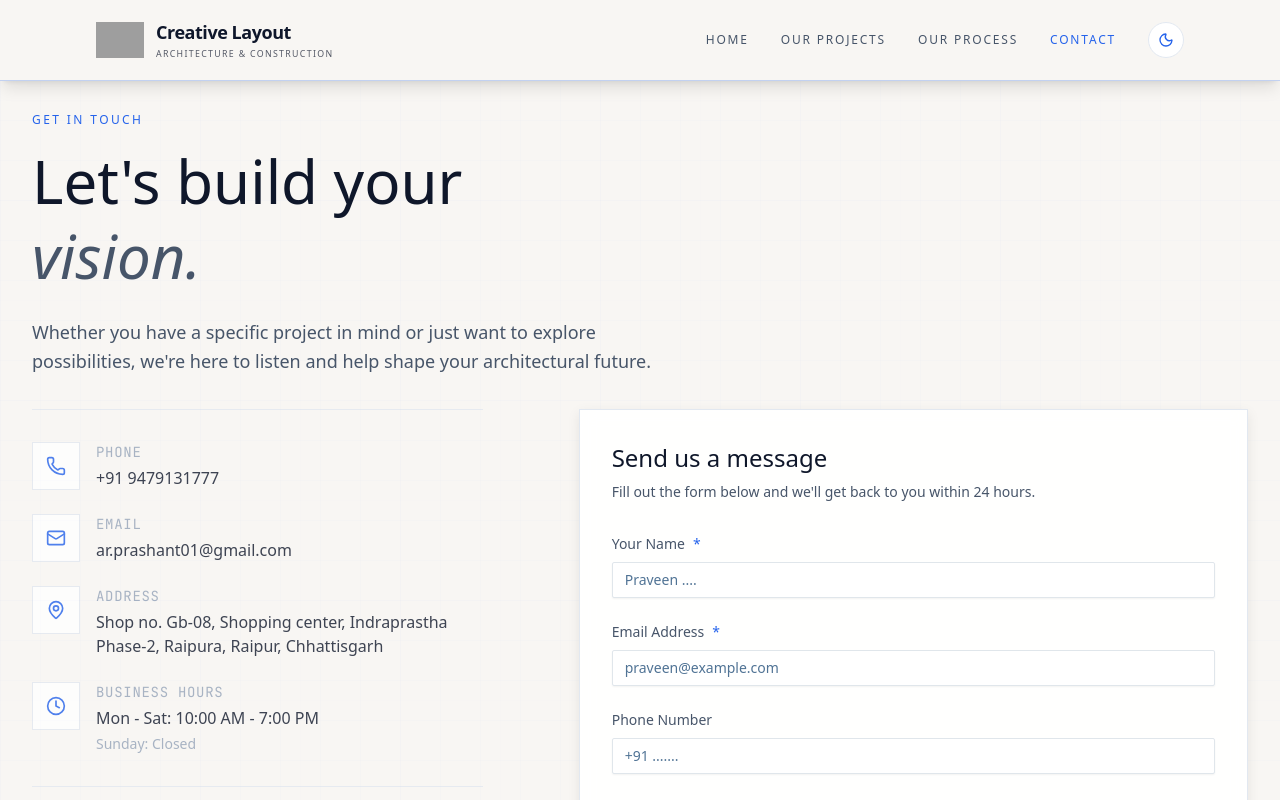
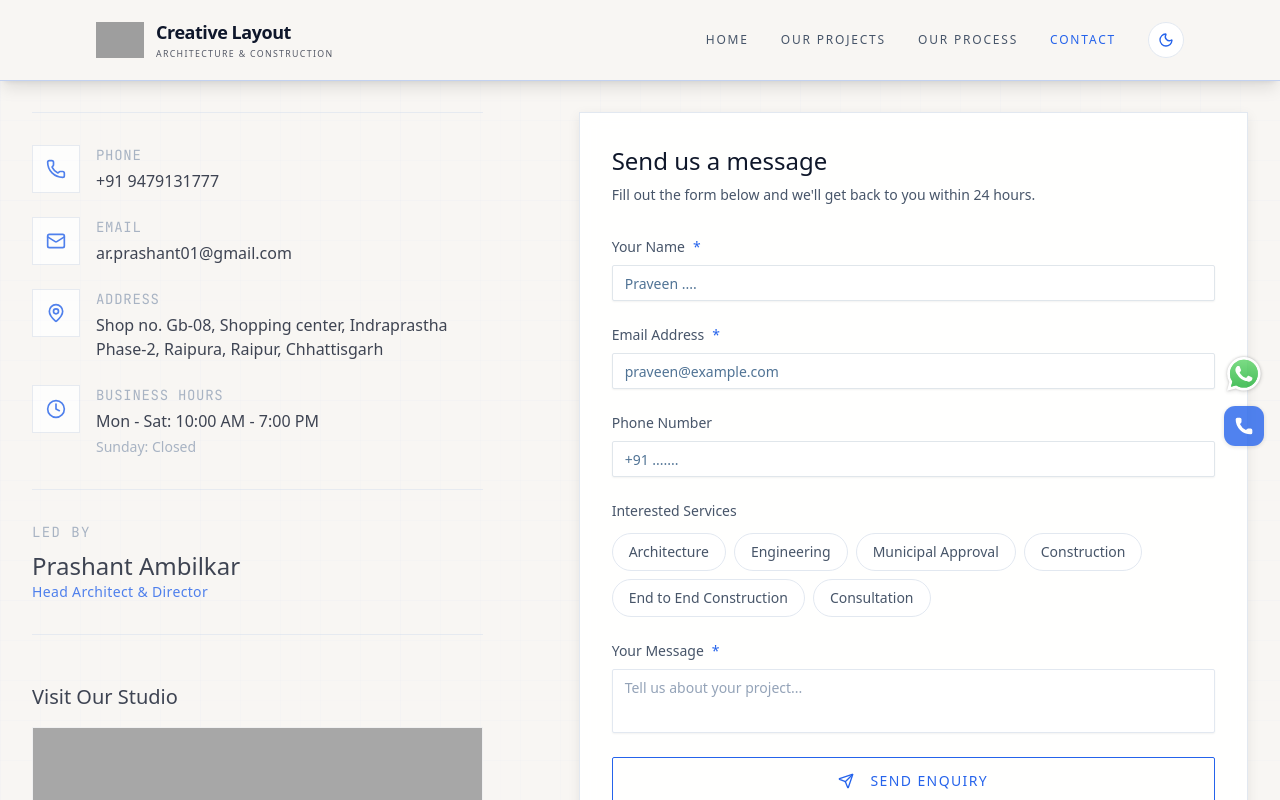
Before and after one commit to Mayank1053/ZaiCreativeLayout, a Next.js app: page /contact in a window 1280 px wide. Shown: the top 800 px of the page. Built offline with nearby package versions, Linux system fonts and the light colour scheme; grey boxes are pictures that could not be loaded.

Commit message:
Floating Contacts and Scroll-to-top and some small ui changes

```diff
--- a/src/app/contact/page.tsx
+++ b/src/app/contact/page.tsx
@@ -35,7 +35,7 @@
         </svg>
       </div>
       <PageContainer>
-        {/* Header Section */}
+        {/* Header Section
         <div className="mb-8 relative z-10">
           <p className="text-accent-blue text-[10px] md:text-xs tracking-[0.2em] uppercase font-medium mb-3 md:mb-4">
             Get in Touch
@@ -48,7 +48,7 @@
             Whether you have a specific project in mind or just want to explore possibilities,
             we&apos;re here to listen and help shape your architectural future.
           </p>
-        </div>
+        </div> */}
 
         <div className="grid grid-cols-1 lg:grid-cols-12 gap-12 lg:gap-24 items-start">
           {/* Form Column - Now comes first on mobile or stays prominent */}
--- a/src/app/projects/[slug]/page.tsx
+++ b/src/app/projects/[slug]/page.tsx
@@ -78,7 +78,7 @@
   };
 
   return (
-    <main className="min-h-screen bg-surface-primary pb-20">
+    <main className="min-h-screen bg-surface-primary">
       <ProjectDetailClient project={serializedProject} />
     </main>
   );
--- a/src/app/projects/[slug]/project-detail-client.tsx
+++ b/src/app/projects/[slug]/project-detail-client.tsx
@@ -149,7 +149,7 @@
       </section>
 
       {/* Project Details Content */}
-      <section className="relative py-20 bg-surface-primary text-text-secondary">
+      <section className="relative pt-10 bg-surface-primary text-text-secondary">
          {/* Blueprint Grid Background Pattern */}
          <div className="absolute inset-0 pointer-events-none select-none overflow-hidden opacity-10">
           <svg className="w-full h-full">
@@ -231,7 +231,7 @@
       )}
 
       {/* Project Gallery */}
-      <section className="py-20 bg-surface-primary border-t border-border-line text-heading relative">
+      <section className="py-10 bg-surface-primary border-t border-border-line text-heading relative">
          <div className="absolute inset-0 pointer-events-none" style={{ background: 'linear-gradient(to bottom, var(--surface-primary), var(--surface-elevated))' }} />
         <PageContainer>
           <div className="mb-12 relative z-10 flex items-end justify-between">
@@ -248,7 +248,7 @@
 
 
       {/* Contact CTA */}
-      <section className="py-24 border-t border-border-subtle relative overflow-hidden" style={{ backgroundColor: 'var(--surface-elevated)' }}>
+      <section className="py-12 border-t border-border-subtle relative overflow-hidden" style={{ backgroundColor: 'var(--surface-elevated)' }}>
          <div className="absolute inset-x-0 top-0 h-px" style={{ background: 'linear-gradient(to right, transparent, var(--accent-blue-muted), transparent)' }} />
 
          <PageContainer>
@@ -267,7 +267,7 @@
                   onMouseEnter={(e) => e.currentTarget.style.backgroundColor = 'var(--btn-primary-hover)'}
                   onMouseLeave={(e) => e.currentTarget.style.backgroundColor = 'var(--btn-primary-bg)'}
                >
-                  <span className="relative z-10">Start a Project</span>
+                  <span className="relative z-10">Let's Talk</span>
                   <ArrowLeft className="w-4 h-4 rotate-135 transition-transform group-hover:rotate-180 relative z-10" />
 
                   {/* Hover Shine Effect */}
--- a/src/components/home/about-section.tsx
+++ b/src/components/home/about-section.tsx
@@ -17,7 +17,7 @@
   const y2 = useTransform(scrollYProgress, [0, 1], [0, -100]);
 
   return (
-    <section ref={containerRef} className="py-32 bg-surface-primary relative overflow-hidden">
+    <section ref={containerRef} className="py-16 bg-surface-primary relative overflow-hidden">
         {/* Subtle Grid Background */}
         <div className="absolute inset-0 bg-blueprint opacity-[0.03] pointer-events-none" />
 
--- a/src/components/home/cta-section.tsx
+++ b/src/components/home/cta-section.tsx
@@ -6,7 +6,7 @@
 
 export function CTASection() {
   return (
-    <section className="py-40 bg-surface-primary text-heading flex items-center justify-center min-h-[60vh] relative overflow-hidden">
+    <section className="py-20 bg-surface-primary text-heading flex items-center justify-center min-h-[60vh] relative overflow-hidden">
       {/* Blueprint Grid Background Pattern */}
       <div className="absolute inset-0 pointer-events-none select-none overflow-hidden opacity-10">
         <svg className="w-full h-full">
--- a/src/components/home/featured-projects.tsx
+++ b/src/components/home/featured-projects.tsx
@@ -25,7 +25,7 @@
   if (projects.length === 0) return null;
 
   return (
-    <section className="py-32 bg-surface-primary relative">
+    <section className="py-16 bg-surface-primary relative">
       {/* Blueprint Grid Background Pattern */}
       <div className="absolute inset-0 pointer-events-none select-none overflow-hidden opacity-10">
         <svg className="w-full h-full">
--- a/src/components/home/services-section.tsx
+++ b/src/components/home/services-section.tsx
@@ -47,13 +47,13 @@
   const [hoveredIndex, setHoveredIndex] = useState<number | null>(null);
 
   return (
-    <section className="py-32 text-heading relative overflow-hidden" style={{ backgroundColor: 'var(--surface-elevated)' }}>
+    <section className="py-16 text-heading relative overflow-hidden" style={{ backgroundColor: 'var(--surface-elevated)' }}>
        {/* Blueprint Grid Background */}
        <div className="absolute inset-0 bg-blueprint opacity-10 pointer-events-none" />
 
       <div className="max-w-[1800px] mx-auto px-6 sm:px-12 lg:px-24">
 
-        <div className="flex flex-col md:flex-row justify-between items-start mb-24 relative z-10">
+        <div className="flex flex-col md:flex-row justify-between items-start mb-12 relative z-10">
           <m.div
             initial={{ opacity: 0, y: 20 }}
             whileInView={{ opacity: 1, y: 0 }}
--- a/src/components/shared/ConditionalLayout.tsx
+++ b/src/components/shared/ConditionalLayout.tsx
@@ -1,7 +1,7 @@
 'use client';
 
 import { usePathname } from 'next/navigation';
-import { Header, Footer } from '@/components/shared';
+import { Header, Footer, FloatingContact, ScrollToTop } from '@/components/shared';
 import { Toaster } from "@/components/ui/toaster";
 
 export default function ConditionalLayout({
@@ -28,6 +28,8 @@
         {children}
       </div>
       <Footer />
+      <FloatingContact />
+      <ScrollToTop />
       <Toaster />
     </>
   );
--- /dev/null
+++ b/src/components/shared/floating-contact.tsx
@@ -0,0 +1,44 @@
+'use client';
+
+import { Phone } from 'lucide-react';
+
+export function FloatingContact() {
+  return (
+    <div className="fixed right-4 top-1/2 -translate-y-1/2 flex flex-col gap-3 z-50">
+      <a
+        href="https://wa.me/919479131777"
+        target="_blank"
+        rel="noopener noreferrer"
+        title="WhatsApp Us"
+        className="opacity-80 hover:opacity-100 hover:scale-105 transition-all duration-300 drop-shadow-sm hover:drop-shadow-md"
+      >
+        <svg className="w-10 h-10" xmlns="http://www.w3.org/2000/svg" viewBox="0 0 175.216 175.552">
+            <defs>
+                <linearGradient id="b" x1="85.915" x2="86.535" y1="32.567" y2="137.092" gradientUnits="userSpaceOnUse">
+                    <stop offset="0" stopColor="#57d163"/>
+                    <stop offset="1" stopColor="#23b33a"/>
+                </linearGradient>
+                <filter id="a" width="1.115" height="1.114" x="-.057" y="-.057" colorInterpolationFilters="sRGB">
+                    <feGaussianBlur stdDeviation="3.531"/>
+                </filter>
+            </defs>
+            <path fill="#b3b3b3" d="m54.532 138.45 2.235 1.324c9.387 5.571 20.15 8.518 31.126 8.523h.023c33.707 0 61.139-27.426 61.153-61.135.006-16.335-6.349-31.696-17.895-43.251A60.75 60.75 0 0 0 87.94 25.983c-33.733 0-61.166 27.423-61.178 61.13a60.98 60.98 0 0 0 9.349 32.535l1.455 2.312-6.179 22.558zm-40.811 23.544L24.16 123.88c-6.438-11.154-9.825-23.808-9.821-36.772.017-40.556 33.021-73.55 73.578-73.55 19.681.01 38.154 7.669 52.047 21.572s21.537 32.383 21.53 52.037c-.018 40.553-33.027 73.553-73.578 73.553h-.032c-12.313-.005-24.412-3.094-35.159-8.954zm0 0" filter="url(#a)"/>
+            <path fill="#fff" d="m12.966 161.238 10.439-38.114a73.42 73.42 0 0 1-9.821-36.772c.017-40.556 33.021-73.55 73.578-73.55 19.681.01 38.154 7.669 52.047 21.572s21.537 32.383 21.53 52.037c-.018 40.553-33.027 73.553-73.578 73.553h-.032c-12.313-.005-24.412-3.094-35.159-8.954z"/>
+            <path fill="url(#b)" d="M87.184 25.227c-33.733 0-61.166 27.423-61.178 61.13a60.98 60.98 0 0 0 9.349 32.535l1.455 2.312-6.179 22.559 23.146-6.069 2.235 1.324c9.387 5.571 20.15 8.518 31.126 8.524h.023c33.707 0 61.14-27.426 61.153-61.135a60.75 60.75 0 0 0-17.895-43.251 60.75 60.75 0 0 0-43.235-17.929z"/>
+            <path fill="url(#b)" d="M87.184 25.227c-33.733 0-61.166 27.423-61.178 61.13a60.98 60.98 0 0 0 9.349 32.535l1.455 2.313-6.179 22.558 23.146-6.069 2.235 1.324c9.387 5.571 20.15 8.517 31.126 8.523h.023c33.707 0 61.14-27.426 61.153-61.135a60.75 60.75 0 0 0-17.895-43.251 60.75 60.75 0 0 0-43.235-17.928z"/>
+            <path fill="#fff" fillRule="evenodd" d="M68.772 55.603c-1.378-3.061-2.828-3.123-4.137-3.176l-3.524-.043c-1.226 0-3.218.46-4.902 2.3s-6.435 6.287-6.435 15.332 6.588 17.785 7.506 19.013 12.718 20.381 31.405 27.75c15.529 6.124 18.689 4.906 22.061 4.6s10.877-4.447 12.408-8.74 1.532-7.971 1.073-8.74-1.685-1.226-3.525-2.146-10.877-5.367-12.562-5.981-2.91-.919-4.137.921-4.746 5.979-5.819 7.206-2.144 1.381-3.984.462-7.76-2.861-14.784-9.124c-5.465-4.873-9.154-10.891-10.228-12.73s-.114-2.835.808-3.751c.825-.824 1.838-2.147 2.759-3.22s1.224-1.84 1.836-3.065.307-2.301-.153-3.22-4.032-10.011-5.666-13.647"/>
+        </svg>
+      </a>
+
+      <a
+        href="tel:+919479131777"
+        className="w-10 h-10 bg-(--accent-blue) opacity-80 hover:opacity-100 flex items-center justify-center text-white hover:scale-105 transition-all duration-300 drop-shadow-sm hover:drop-shadow-md"
+        style={{
+            borderRadius: "28%"
+        }}
+      >
+        <Phone className="w-5 h-5 fill-white stroke-transparent" />
+      </a>
+    </div>
+  );
+}
--- a/src/components/shared/index.ts
+++ b/src/components/shared/index.ts
@@ -2,4 +2,6 @@
 export { Header } from './header';
 export { Footer } from './footer';
 export { PageContainer } from './page-container';
+export { FloatingContact } from './floating-contact';
+export { ScrollToTop } from './scroll-top';
 export { default as ConditionalLayout } from './ConditionalLayout';
--- /dev/null
+++ b/src/components/shared/scroll-top.tsx
@@ -0,0 +1,59 @@
+'use client';
+
+import { useEffect, useState } from 'react';
+import { usePathname } from 'next/navigation';
+import { ChevronUp } from 'lucide-react';
+import { cn } from '@/lib/utils';
+
+export function ScrollToTop() {
+  const [isVisible, setIsVisible] = useState(false);
+  const pathname = usePathname();
+
+  useEffect(() => {
+    // Check if the current page is Home or Project detail page
+    const allowedPages = ['/', '/projects/']; // project detail starts with /projects/ and is not exactly /projects
+    const isAllowed = pathname === '/' || (pathname.startsWith('/projects/') && pathname !== '/projects');
+
+    if (!isAllowed) {
+      setIsVisible(false);
+      return;
+    }
+
+    const toggleVisibility = () => {
+      // Calculate halfway point
+      const scrollHeight = document.documentElement.scrollHeight;
+      const clientHeight = document.documentElement.clientHeight;
+      const scrollableHeight = scrollHeight - clientHeight;
+      const halfWay = scrollableHeight / 2;
+
+      if (window.scrollY > halfWay && window.scrollY > 300) {
+        setIsVisible(true);
+      } else {
+        setIsVisible(false);
+      }
+    };
+
+    window.addEventListener('scroll', toggleVisibility);
+    return () => window.removeEventListener('scroll', toggleVisibility);
+  }, [pathname]);
+
+  const scrollToTop = () => {
+    window.scrollTo({
+      top: 0,
+      behavior: 'smooth',
+    });
+  };
+
+  return (
+    <button
+      onClick={scrollToTop}
+      className={cn(
+        "fixed bottom-8 right-5 z-40 p-2.5 rounded-full bg-surface-elevated border border-border shadow-md transition-all duration-300 hover:scale-110 active:scale-95",
+        isVisible ? "opacity-100 translate-y-0" : "opacity-0 translate-y-10 pointer-events-none"
+      )}
+      aria-label="Scroll to top"
+    >
+      <ChevronUp className="w-5 h-5 text-text-primary" />
+    </button>
+  );
+}
```
